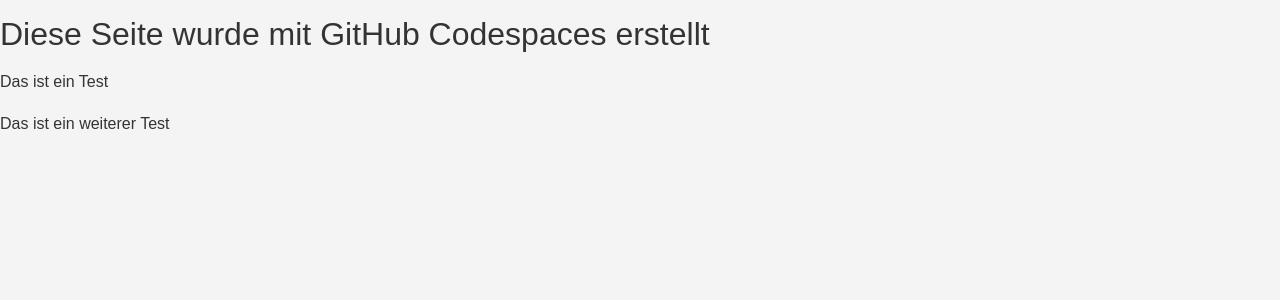
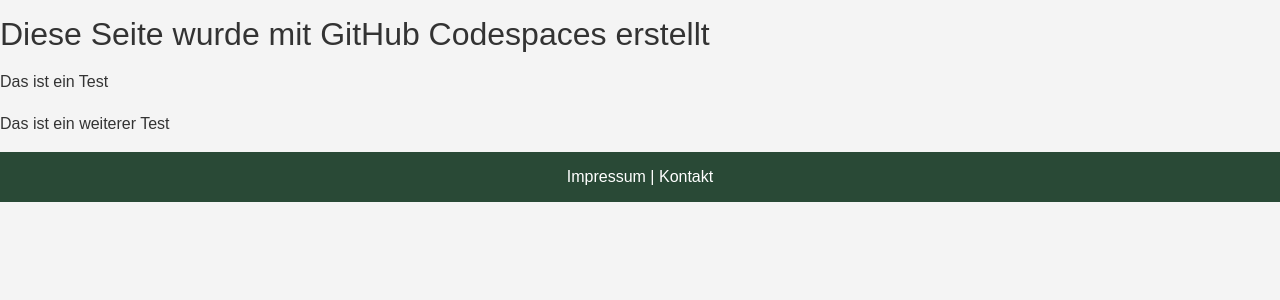
Before and after one commit to Poolnudel/WebDev, a PHP site: page / in a window 1280 px wide. Shown: the top 300 px of the page. Run offline with PHP 8.4, Linux system fonts and the light colour scheme.

Commit message:
Footer with Impressum and Contact Links
Fixes #7

Add a footer with 'Impressum' and 'Kontakt' links to the homepage and subpages.

* Modify `index.html` to include a `footer` element with links to 'Impressum' and 'Kontakt'.
* Update `style/style.css` to style the `footer` with Brunswick Green (#294936) background color.
* Style the `footer` links with Tea Green (#D7E4C0) color.
* Add padding and center-align text in the `footer` element.

---

For more details, open the [Copilot Workspace session](https://copilot-workspace.githubnext.com/Poolnudel/WebDev/issues/7?shareId=XXXX-XXXX-XXXX-XXXX).

```diff
--- a/index.html
+++ b/index.html
@@ -10,4 +10,8 @@
     <h1>Diese Seite wurde mit GitHub Codespaces erstellt</h1>
     <p>Das ist ein Test</p>
     <p>Das ist ein weiterer Test</p>
+    <footer>
+        <a href="impressum.html">Impressum</a> |
+        <a href="kontakt.html">Kontakt</a>
+    </footer>
 </body>
--- a/style/style.css
+++ b/style/style.css
@@ -46,6 +46,16 @@
     text-align: center;
 }
 
+footer {
+    background-color: #294936;
+    padding: 1em 0;
+    text-align: center;
+}
+
+footer a {
+    color: #D7E4C0;
+}
+
 header a, footer a {
     color: #fff;
 }
```
